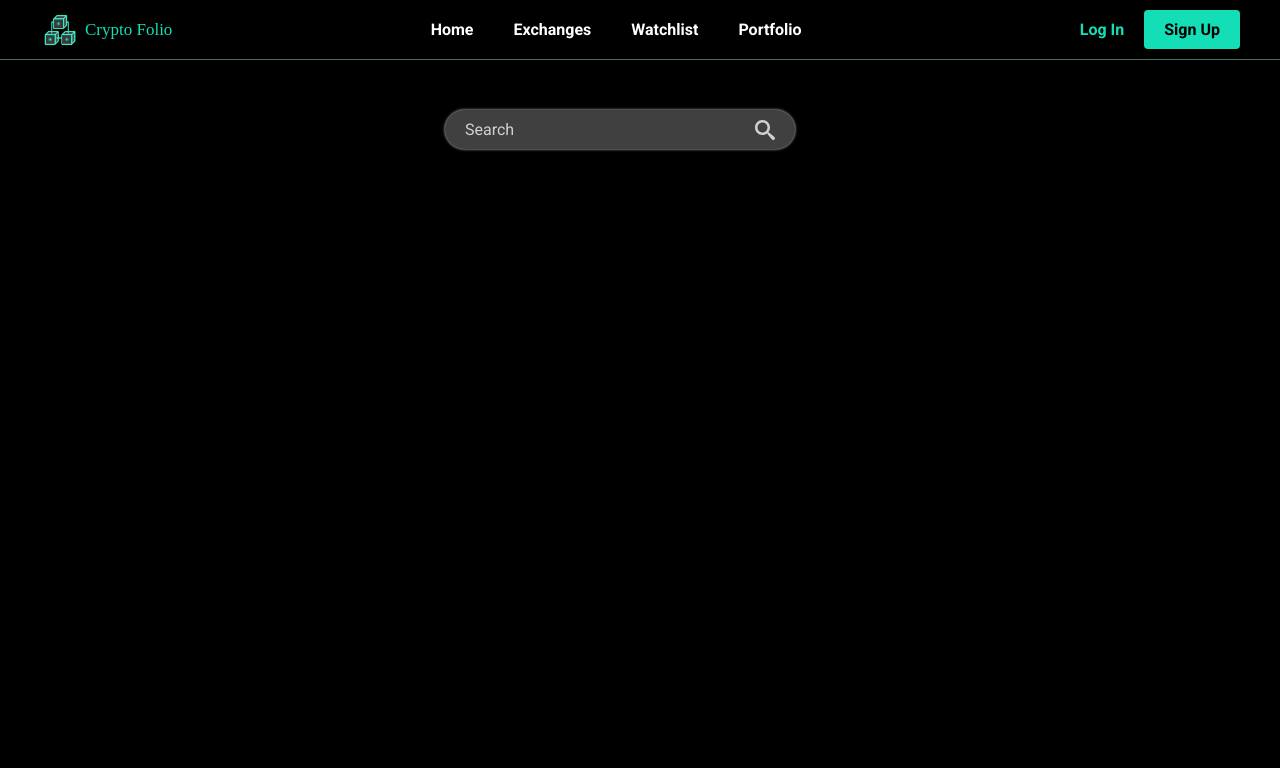
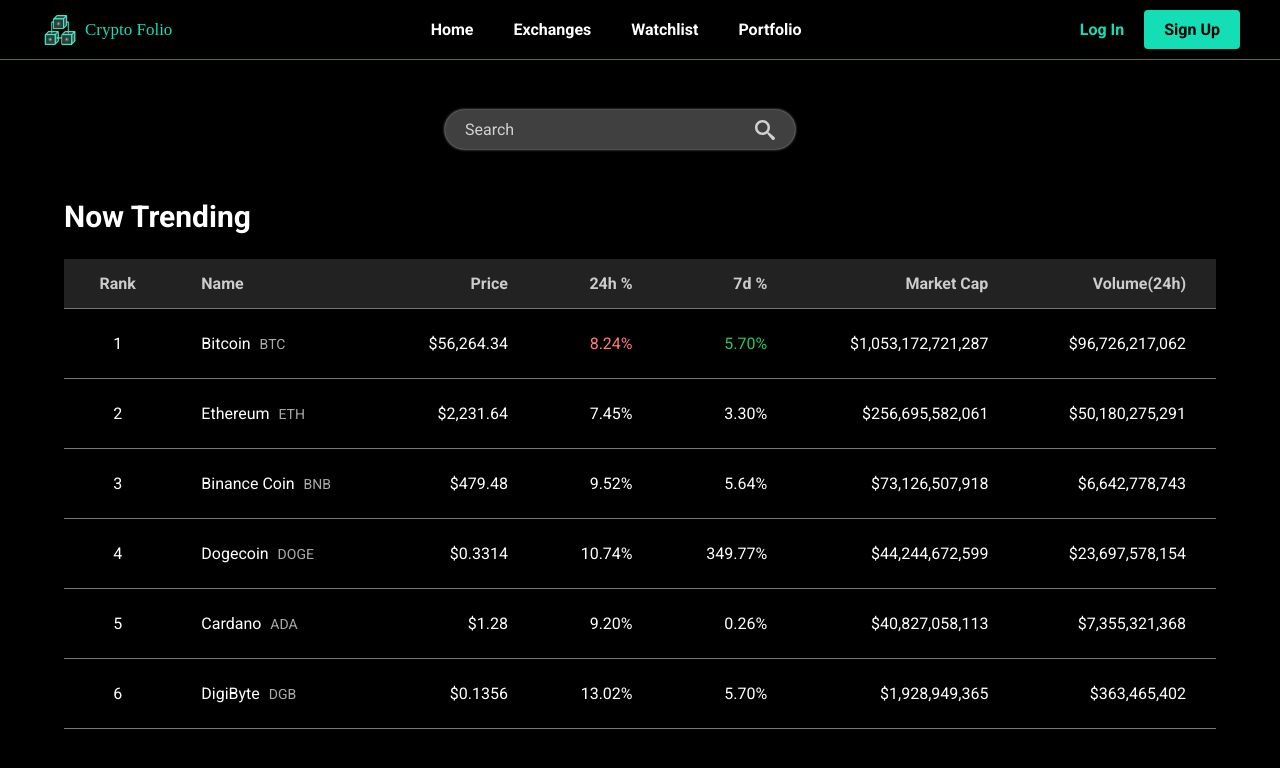
Before and after one commit to BayLadyCoder/crypto-folio, a React (Create React App) app: page / in a window 1280 px wide. Shown: the top 768 px of the page. Built offline with nearby package versions, Linux system fonts and the light colour scheme; a web font is replaced by a local one.

Commit message:
Created Home page and CryptoTable

```diff
--- a/src/App.tsx
+++ b/src/App.tsx
@@ -1,14 +1,14 @@
 import { AppContainer } from "./App.styled";
 import NavBar from "./components/NavBar";
 import GlobalStyle from "./styles/globalStyles";
-import SearchBar from "./components/SearchBar";
+import Home from "./pages/Home/Home";
 
 const App: React.FC = () => {
   return (
     <AppContainer>
       <GlobalStyle />
       <NavBar />
-      <SearchBar />
+      <Home />
     </AppContainer>
   );
 };
--- /dev/null
+++ b/src/components/CryptoTable/CryptoTable.styled.ts
@@ -0,0 +1,61 @@
+import styled from "styled-components";
+import theme from "../../styles/theme";
+
+interface TableHeadDataProps {
+  align: string;
+}
+interface TableBodyDataProps {
+  align: string;
+  change?: string;
+}
+
+export const Wrapper = styled.div`
+  display: flex;
+  flex-direction: column;
+  width: 100%;
+  margin-top: 50px;
+`;
+
+export const HeaderText = styled.h2`
+  font-size: 30px;
+  color: #fff;
+`;
+
+export const Table = styled.table`
+  border-collapse: collapse;
+  margin: 25px 0;
+  min-width: 400px;
+`;
+
+export const TableHead = styled.thead``;
+
+export const TableHeadRow = styled.tr`
+  background-color: #222;
+  border-bottom: solid 1px #777;
+`;
+
+export const TableHeadData = styled.th<TableHeadDataProps>`
+  color: #ccc;
+  text-align: ${({ align }) => align};
+  padding: 15px 30px;
+`;
+
+export const TableBody = styled.tbody``;
+
+export const TableBodyData = styled.td<TableBodyDataProps>`
+  text-align: ${({ align }) => align};
+  padding: 25px 30px;
+  border-bottom: solid 1px #777;
+  color: ${({ change }) =>
+    change === "positive"
+      ? "#26c761"
+      : change === "negative"
+      ? "#ff7a7a"
+      : "#fff"};
+`;
+
+export const Ticker = styled.span`
+  color: #aaa;
+  font-size: 14px;
+  margin-left: 5px;
+`;
--- /dev/null
+++ b/src/components/CryptoTable/CryptoTable.tsx
@@ -0,0 +1,105 @@
+import React from "react";
+import {
+  Wrapper,
+  HeaderText,
+  Table,
+  TableHeadRow,
+  TableHeadData,
+  TableBodyData,
+  Ticker,
+} from "./CryptoTable.styled";
+
+const CryptoTable = () => {
+  return (
+    <Wrapper>
+      <HeaderText>Now Trending</HeaderText>
+      <Table>
+        <thead>
+          <TableHeadRow>
+            <TableHeadData align="center">Rank</TableHeadData>
+            <TableHeadData align="left">Name</TableHeadData>
+            <TableHeadData align="right">Price</TableHeadData>
+            <TableHeadData align="right">24h %</TableHeadData>
+            <TableHeadData align="right">7d %</TableHeadData>
+            <TableHeadData align="right">Market Cap</TableHeadData>
+            <TableHeadData align="right">Volume(24h)</TableHeadData>
+          </TableHeadRow>
+        </thead>
+        <tbody>
+          <tr>
+            <TableBodyData align="center">1</TableBodyData>
+            <TableBodyData align="left">
+              Bitcoin <Ticker>BTC</Ticker>
+            </TableBodyData>
+            <TableBodyData align="right">$56,264.34</TableBodyData>
+            <TableBodyData align="right" change="negative">
+              8.24%
+            </TableBodyData>
+            <TableBodyData align="right" change="positive">
+              5.70%
+            </TableBodyData>
+            <TableBodyData align="right">$1,053,172,721,287</TableBodyData>
+            <TableBodyData align="right">$96,726,217,062</TableBodyData>
+          </tr>
+          <tr>
+            <TableBodyData align="center">2</TableBodyData>
+            <TableBodyData align="left">
+              Ethereum <Ticker>ETH</Ticker>
+            </TableBodyData>
+            <TableBodyData align="right">$2,231.64</TableBodyData>
+            <TableBodyData align="right">7.45%</TableBodyData>
+            <TableBodyData align="right">3.30%</TableBodyData>
+            <TableBodyData align="right">$256,695,582,061</TableBodyData>
+            <TableBodyData align="right">$50,180,275,291</TableBodyData>
+          </tr>
+          <tr>
+            <TableBodyData align="center">3</TableBodyData>
+            <TableBodyData align="left">
+              Binance Coin <Ticker>BNB</Ticker>
+            </TableBodyData>
+            <TableBodyData align="right">$479.48</TableBodyData>
+            <TableBodyData align="right">9.52%</TableBodyData>
+            <TableBodyData align="right">5.64%</TableBodyData>
+            <TableBodyData align="right">$73,126,507,918</TableBodyData>
+            <TableBodyData align="right">$6,642,778,743</TableBodyData>
+          </tr>
+          <tr>
+            <TableBodyData align="center">4</TableBodyData>
+            <TableBodyData align="left">
+              Dogecoin <Ticker>DOGE</Ticker>
+            </TableBodyData>
+            <TableBodyData align="right">$0.3314</TableBodyData>
+            <TableBodyData align="right">10.74%</TableBodyData>
+            <TableBodyData align="right">349.77%</TableBodyData>
+            <TableBodyData align="right">$44,244,672,599</TableBodyData>
+            <TableBodyData align="right">$23,697,578,154</TableBodyData>
+          </tr>
+          <tr>
+            <TableBodyData align="center">5</TableBodyData>
+            <TableBodyData align="left">
+              Cardano <Ticker>ADA</Ticker>
+            </TableBodyData>
+            <TableBodyData align="right">$1.28</TableBodyData>
+            <TableBodyData align="right">9.20%</TableBodyData>
+            <TableBodyData align="right">0.26%</TableBodyData>
+            <TableBodyData align="right">$40,827,058,113</TableBodyData>
+            <TableBodyData align="right">$7,355,321,368</TableBodyData>
+          </tr>
+          <tr>
+            <TableBodyData align="center">6</TableBodyData>
+            <TableBodyData align="left">
+              DigiByte <Ticker>DGB</Ticker>
+            </TableBodyData>
+            <TableBodyData align="right">$0.1356</TableBodyData>
+            <TableBodyData align="right">13.02%</TableBodyData>
+            <TableBodyData align="right">5.70%</TableBodyData>
+            <TableBodyData align="right">$1,928,949,365</TableBodyData>
+            <TableBodyData align="right">$363,465,402</TableBodyData>
+          </tr>
+        </tbody>
+      </Table>
+    </Wrapper>
+  );
+};
+
+export default CryptoTable;
--- /dev/null
+++ b/src/components/CryptoTable/index.ts
@@ -0,0 +1 @@
+export { default } from "./CryptoTable";
--- a/src/components/SearchBar/SearchBar.tsx
+++ b/src/components/SearchBar/SearchBar.tsx
@@ -1,4 +1,3 @@
-import { Container } from "../../styles/globalStyles";
 import {
   Wrapper,
   SearchInput,
@@ -8,14 +7,12 @@
 
 const SearchBar: React.FC = () => {
   return (
-    <Container>
     <Wrapper>
       <SearchInput placeholder="Search" type="text" />{" "}
       <SearchBtn>
         <SearchIcon />
       </SearchBtn>
     </Wrapper>
-    </Container>
   );
 };
 
--- /dev/null
+++ b/src/pages/Home/Home.styled.ts
@@ -0,0 +1 @@
+import styled from "styled-components";
--- /dev/null
+++ b/src/pages/Home/Home.tsx
@@ -0,0 +1,13 @@
+import SearchBar from "../../components/SearchBar";
+import CryptoTable from "../../components/CryptoTable";
+import { Container } from "../../styles/globalStyles";
+const Home = () => {
+  return (
+    <Container>
+      <SearchBar />
+      <CryptoTable />
+    </Container>
+  );
+};
+
+export default Home;
--- /dev/null
+++ b/src/pages/Home/index.ts
@@ -0,0 +1 @@
+export { default } from "./Home";
--- a/src/styles/globalStyles.ts
+++ b/src/styles/globalStyles.ts
@@ -10,15 +10,12 @@
     font-family: 'Roboto', sans-serif;
     font-size: 16px;
     outline-color: #4a4a4a;
-
 }
 `;
 
 export const Container = styled.div`
-  width: 100%;
+  width: 90%;
   max-width: 1300px;
-  padding-right: 50px;
-  padding-left: 50px;
   display: flex;
   flex-direction: column;
   align-items: center;
```
Lines whose indentation alone changed are shown as unchanged.
